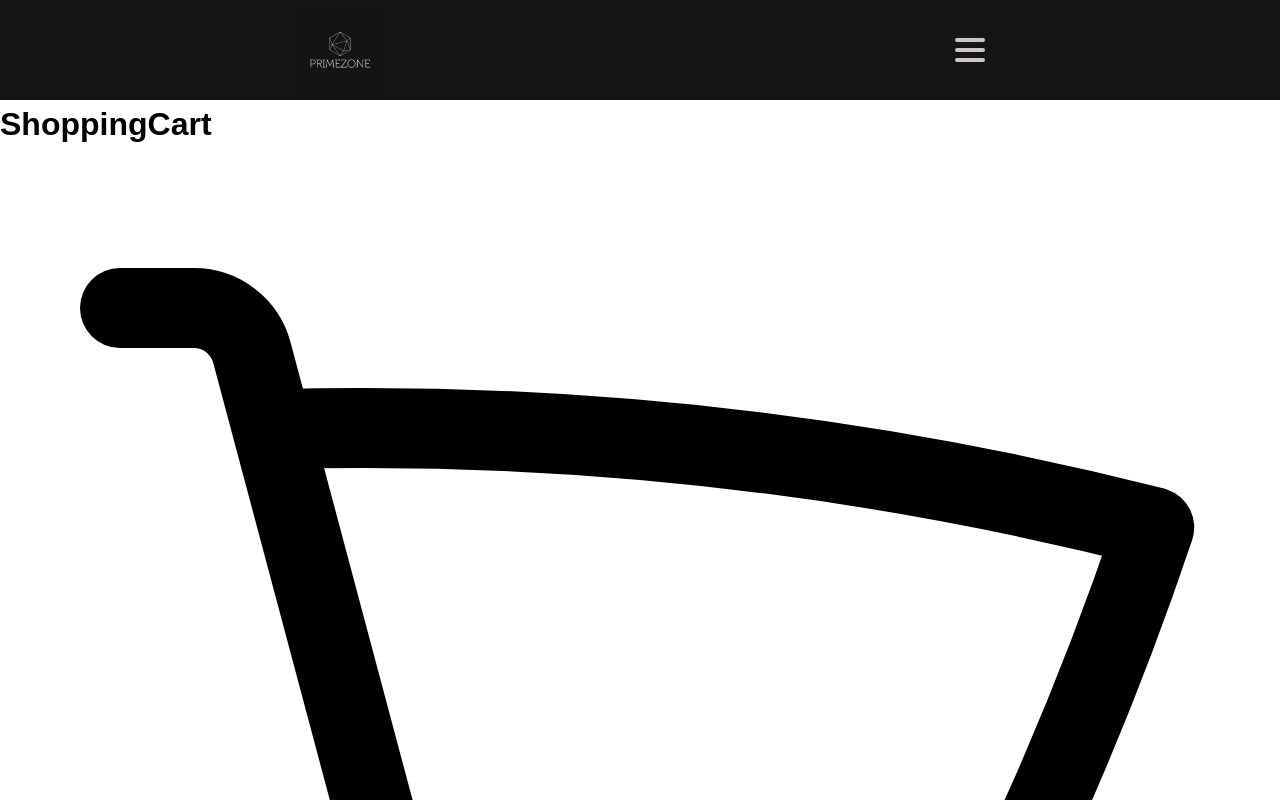
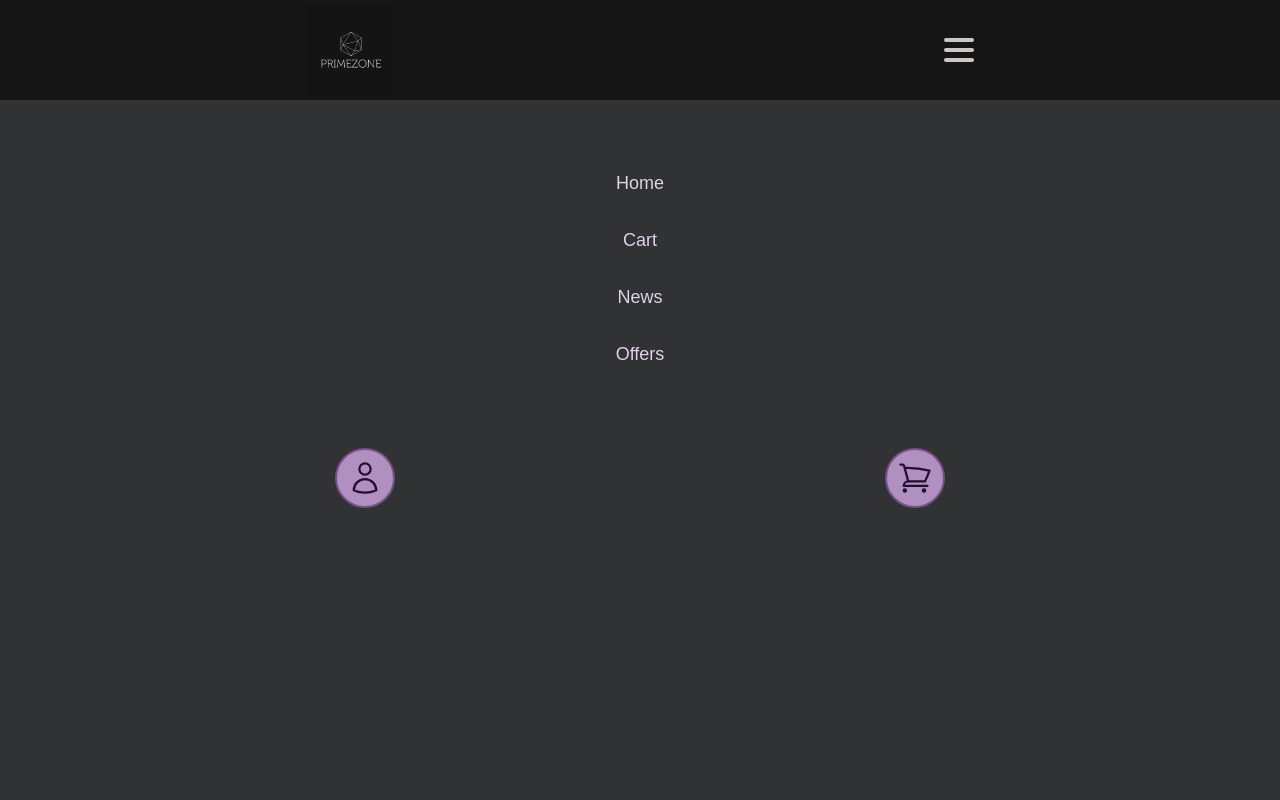
Before and after one commit to EliGlezS/proyecto-final-mod4, a React (Vite) app in the folder Proyect-mod4/: page /cart in a window 1280 px wide. Shown: the top 800 px of the page. Built offline with nearby package versions, Linux system fonts and the light colour scheme.

Commit message:
Estilos para el movil del header-mobile

```diff
--- a/Proyect-mod4/src/App.css
+++ b/Proyect-mod4/src/App.css
@@ -1,8 +1,7 @@
-/* body {
+ body {
     overflow: scroll;
 }
 
 body::-webkit-scrollbar {
     display: none;
 }
- */
--- a/Proyect-mod4/src/App.jsx
+++ b/Proyect-mod4/src/App.jsx
@@ -28,6 +28,7 @@ function App() {
         <Route path='/checkout' element={<Checkout/>}/>
         <Route path='/login' element={<Login/>}/>
       </Routes>
+
         </UserProvider>
       </ProductsCartProvider>
     </ProductsProvider>
--- a/Proyect-mod4/src/components/HeaderLaptopComponent.jsx
+++ b/Proyect-mod4/src/components/HeaderLaptopComponent.jsx
@@ -11,7 +11,6 @@ const HeaderLaptopComponent = () => {
         {/* logo */}
         <img className="logo-shop" src={logoPrimeZone} alt="logo de la empresa" />
 
-        {/* NavBar */}
         {/* NavBar */}
         <nav className="nav-container">
                 <ul>
--- a/Proyect-mod4/src/styles/headerMobile.css
+++ b/Proyect-mod4/src/styles/headerMobile.css
@@ -1,16 +1,17 @@
-/*Estilos para el header*/
+/*Estilos para el header Movil*/
 
 .header-mobile-shop{
     box-sizing: border-box;
+    position: fixed;
     display: flex;
     flex-direction: row;
     justify-content:space-around;
     align-items: center;
     background-color: rgb(22, 21, 21);
     width: 100%;
-    min-width: 350px;
+    min-width: 200px;
     height: 100px;
-    padding: 0 10px;
+    padding: 0 32px;
 
     /*Estilos para el logo*/
     .logo-shop{
@@ -24,67 +25,93 @@
 
     .hamburguer-menu {
         display: flex;
+        position: relative;
         flex-direction: column;
         justify-content: space-between;
         width: 30px;
         height: 24px;
 
         span {
+            display: block;
             height: 4px;
             background-color: rgb(204, 198, 198);
             border-radius: 5px;
         }
     }
 
+    /*Estilos para el contenido dentro del menú*/
     .menu {
-    display: none;
-    position: fixed;
-    top: 0;
+        position: absolute;
+        top: 100px;
         left: 0;
+        text-align: center;
         width: 100%;
-    height: 100%;
-    background-color: rgba(0, 0, 0, 0.7);
-    z-index: 10;
-    padding: 50px 20px;
-    margin-top: 100px;
+        height: 100vh; /* Ocupa el 100% de la altura de la pantalla menos la altura del header */
+        background-color: #303233;
+        padding:  40px;
+        min-width: 350px;
+
 
         .open{
-        display: block;
+            display: block;/*Muestra el menú cuando se activa*/
         }
 
-    .nav-container ul {
-        list-style-type: none;
-        padding: 0;
+        .nav-container{
+            width: 100%;
+            margin-bottom: 50px;
+
+            ul {
+                width: 100%;
+                min-width: 200px;
 
                 li{
-             margin: 10px 0;
+                    margin: 30px 0;
+                    font-size: 18px;
+                    color:#e1d1e9;
                 }
             }
 
         }
 
+    }
+
   .profile-icons-header{
-    margin-top: 30px;
-    text-align: center;
+
+    display: flex;
+    flex-direction: row;
+    justify-content: space-around;
+    width: 100%;
+    min-width: 200px;
+    padding: 30px 50px;
 
     .login-mobile-container-svg{
-        border-radius: 50%;
-        width: 40px;
-        height: 40px;
+        border-radius: 80%;
+        width: 60px;
+        height: 60px;
+        background-color: #b090c0;
+        padding: 10px;
+        border: 2px solid #755086;
+
+        svg{
+            color: #250f30;
+        }
     }
 
     .cart-mobile-container-svg{
-        border-radius: 50%;
-        width: 40px;
-        height: 40px;
+        border-radius: 80%;
+        width: 60px;
+        height: 60px;
+        background-color: #b090c0;
+        padding: 10px;
+        border: 2px solid #755086;
+
+        svg{
+            color: #250f30;
+        }
     }
   }
 
 }
-
-
-
-
 
 
 
```
Lines whose indentation alone changed are shown as unchanged.
